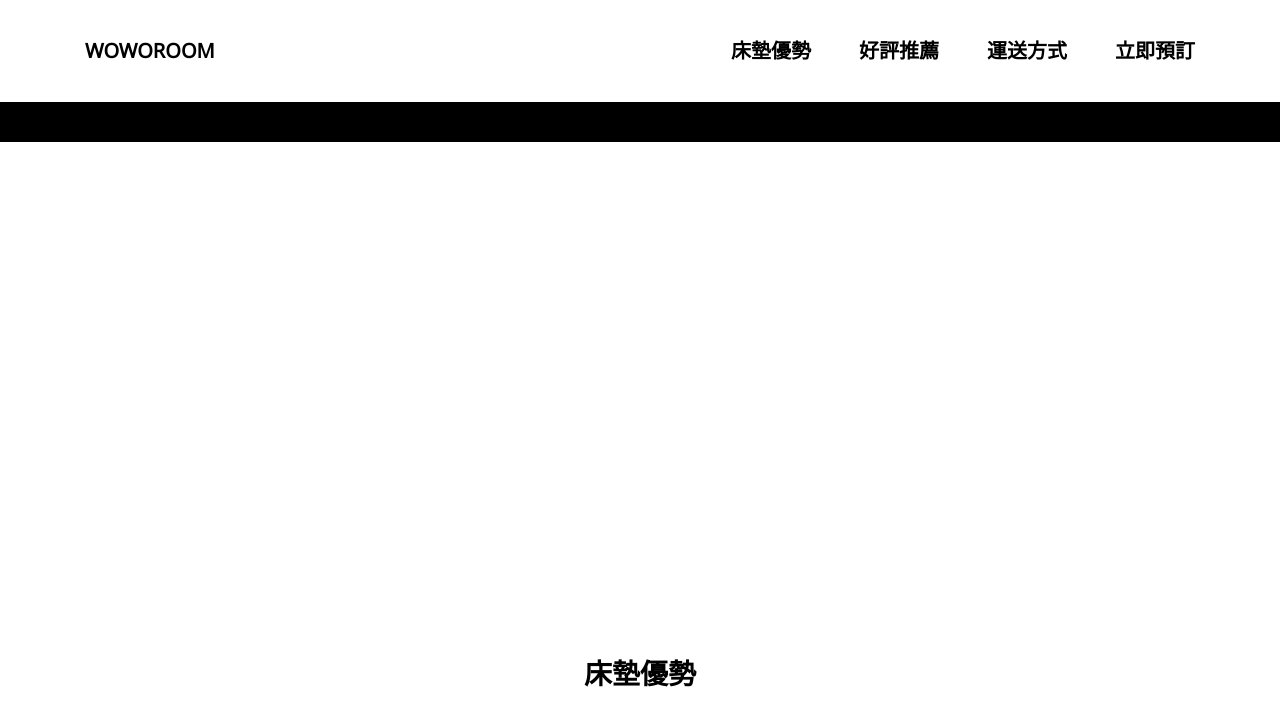
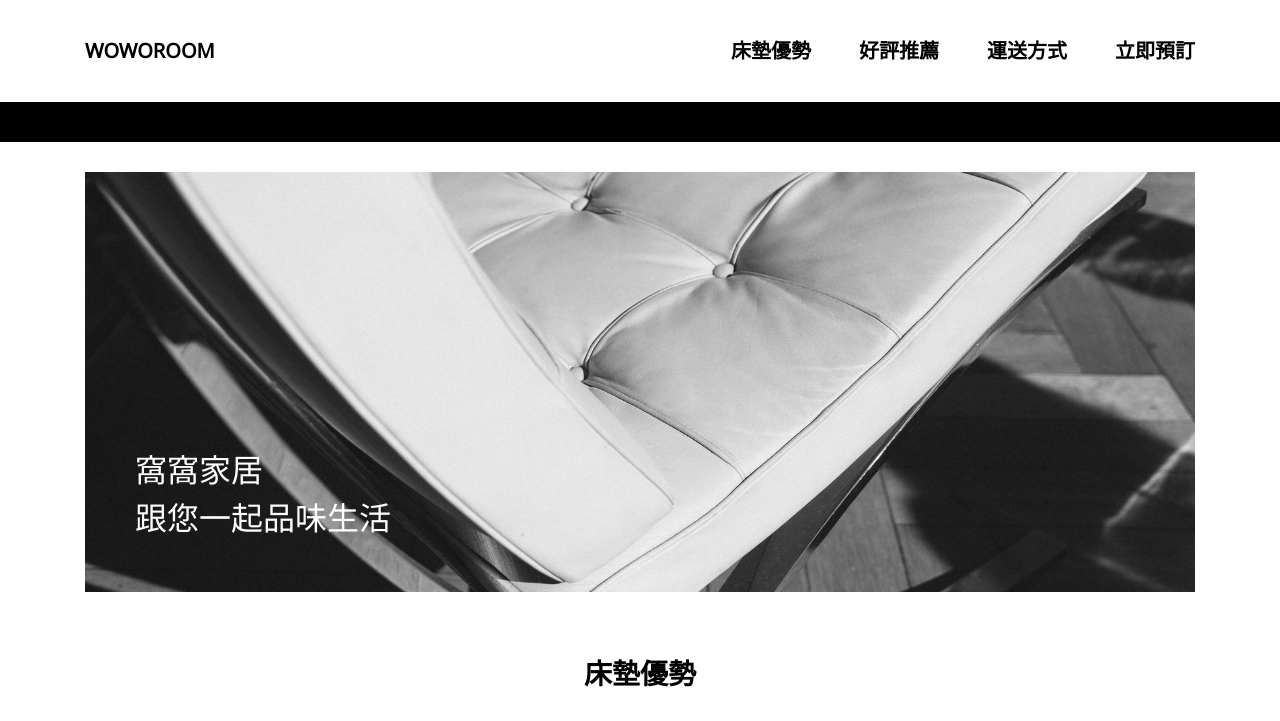
Before and after one commit to LeoLee-0531/JS-final, a plain HTML site: page index.html in a window 1280 px wide. Shown: the top 721 px of the page. Drawn offline with nearby package versions, Linux system fonts and the light colour scheme; no server answers.

Commit message:
修改 all.css 圖片位置

```diff
--- a/scss/pages/_index.scss
+++ b/scss/pages/_index.scss
@@ -1,6 +1,6 @@
 .banner {
   position: relative;
-  background-image: url("images/banner.png");
+  background-image: url("../../images/banner.png");
   background-position: center center;
   background-repeat: no-repeat;
   background-size: cover;
```
Also changed, not shown: scss/all.css, 1 other file.
